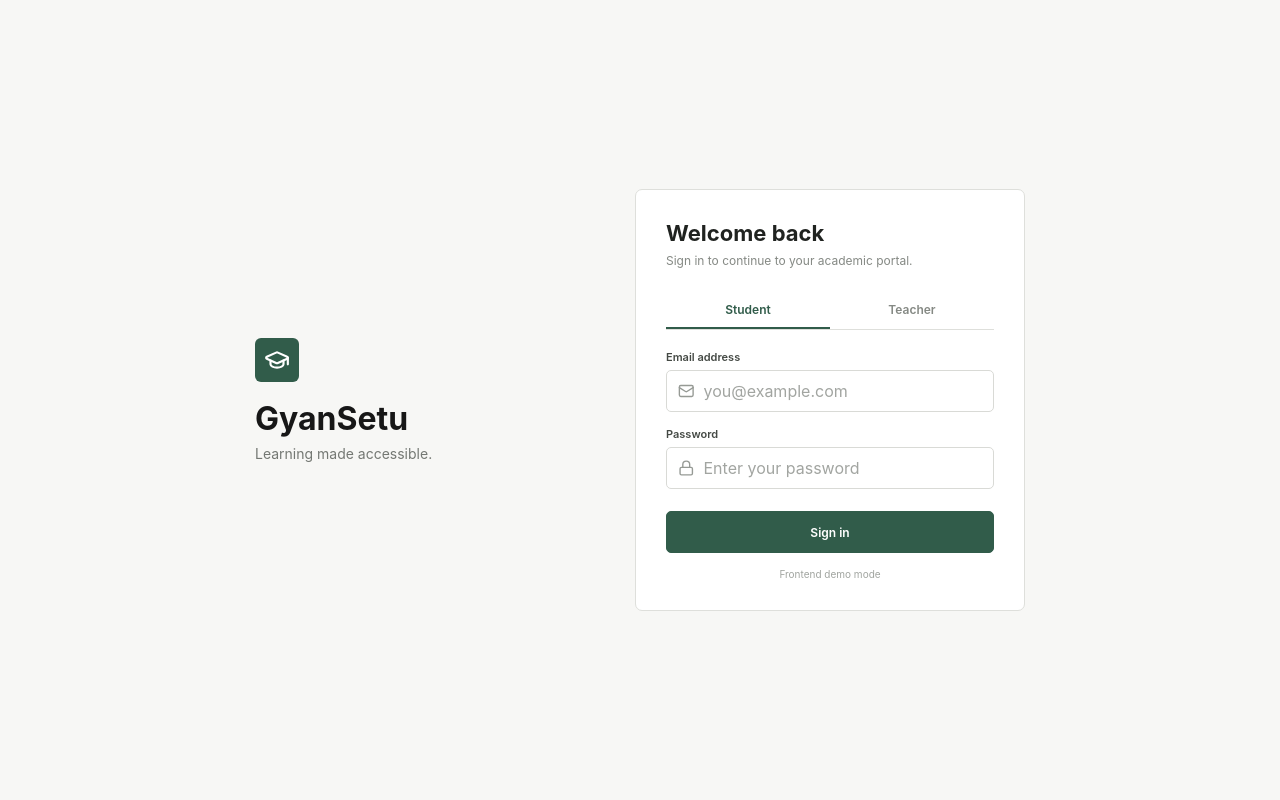
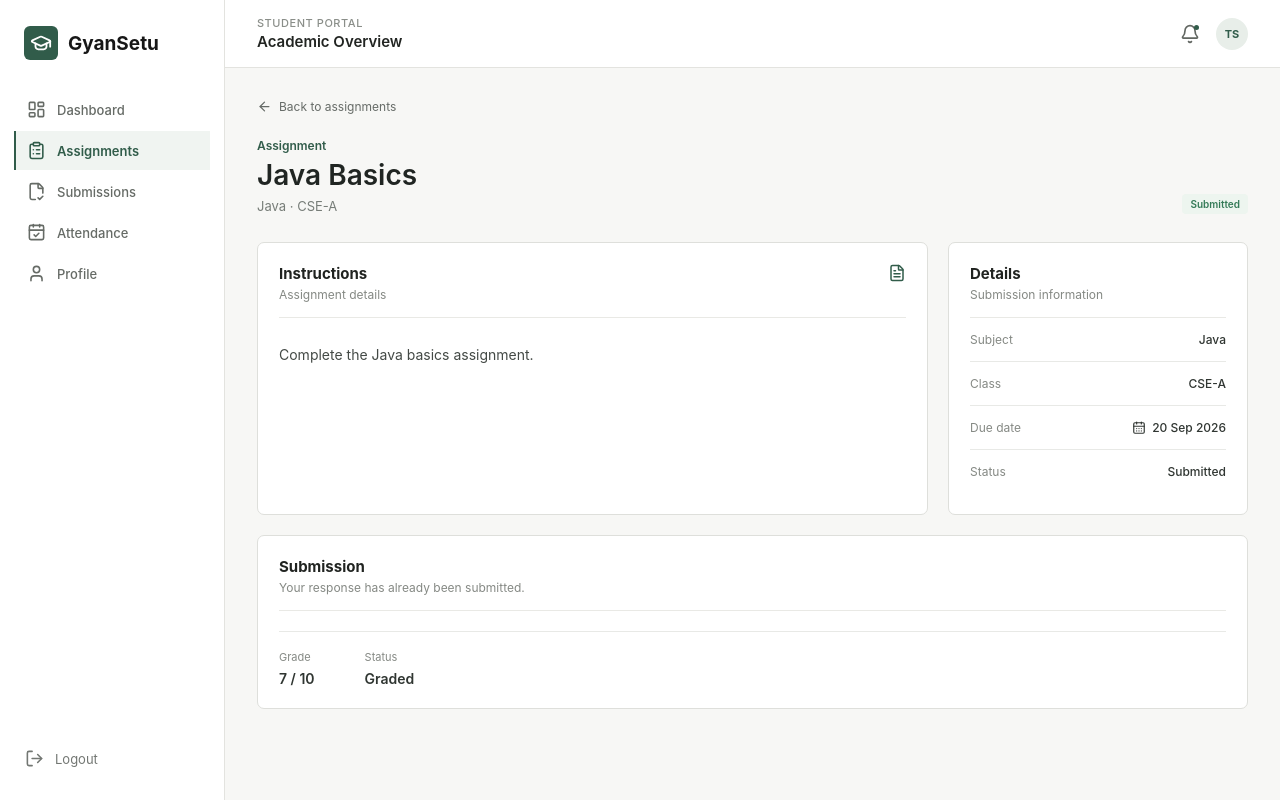
Before and after one commit to gauravu82274927/GyanSetu, a React app in the folder frontend/frontend/: page /student/assignments/1 in a window 1280 px wide. Before the commit this address led to /. Built offline with nearby package versions, Linux system fonts and the light colour scheme; the HTML template or start-up script is replaced by a standard one.

Commit message:
Build student assignment detail page

```diff
--- a/frontend/frontend/src/App.jsx
+++ b/frontend/frontend/src/App.jsx
@@ -1,5 +1,6 @@
 import { BrowserRouter, Routes, Route, Navigate } from "react-router-dom";
 import Login from "./pages/Login";
+import StudentAssignmentDetail from "./pages/student/StudentAssignmentDetail";
 import StudentDashboard from "./pages/student/StudentDashBoard";
 import StudentAssignments from "./pages/student/StudentAssignments";
 import StudentSubmissions from "./pages/student/StudentSubmissions";
@@ -20,6 +21,11 @@ function App() {
                 <Route
                     path="/student/assignments"
                     element={<StudentAssignments />}
+                />
+
+                <Route
+                    path="/student/assignments/:id"
+                    element={<StudentAssignmentDetail />}
                 />
 
                 <Route
--- a/frontend/frontend/src/index.css
+++ b/frontend/frontend/src/index.css
@@ -1020,3 +1020,178 @@ button {
         flex-direction: column;
     }
 }
+
+.back-link {
+    display: inline-flex;
+    align-items: center;
+    gap: 7px;
+    color: #666b67;
+    text-decoration: none;
+    font-size: 12px;
+    margin-bottom: 24px;
+}
+
+.back-link:hover {
+    color: #315c4a;
+}
+
+.assignment-detail-header {
+    display: flex;
+    align-items: flex-end;
+    justify-content: space-between;
+    gap: 20px;
+    margin-bottom: 28px;
+}
+
+.assignment-detail-header h1 {
+    margin: 4px 0 6px;
+    font-size: 28px;
+    font-weight: 600;
+    color: #202522;
+}
+
+.assignment-detail-header p:last-child {
+    margin: 0;
+    color: #777d78;
+    font-size: 13px;
+}
+
+.assignment-detail-grid {
+    display: grid;
+    grid-template-columns: minmax(0, 1fr) 300px;
+    gap: 20px;
+    margin-bottom: 20px;
+}
+
+.assignment-description-card,
+.assignment-info-card,
+.submission-card {
+    min-width: 0;
+}
+
+.assignment-description-card > .card-header svg {
+    color: #315c4a;
+}
+
+.assignment-description {
+    margin: 24px 0 4px;
+    color: #444a46;
+    font-size: 14px;
+    line-height: 1.8;
+}
+
+.detail-item {
+    display: flex;
+    align-items: center;
+    justify-content: space-between;
+    gap: 15px;
+    padding: 14px 0;
+    border-bottom: 1px solid #e8e9e6;
+    font-size: 12px;
+}
+
+.detail-item:last-child {
+    border-bottom: none;
+}
+
+.detail-item span {
+    color: #858984;
+}
+
+.detail-item strong {
+    display: flex;
+    align-items: center;
+    gap: 6px;
+    color: #303632;
+    font-weight: 500;
+}
+
+.submission-card {
+    margin-bottom: 30px;
+}
+
+.submission-form {
+    margin-top: 20px;
+}
+
+.submission-form textarea {
+    width: 100%;
+    min-height: 150px;
+    resize: vertical;
+    box-sizing: border-box;
+    padding: 13px 14px;
+    border: 1px solid #dfe2de;
+    border-radius: 5px;
+    background: #fafaf8;
+    color: #303632;
+    font-family: inherit;
+    font-size: 13px;
+    line-height: 1.6;
+    outline: none;
+}
+
+.submission-form textarea:focus {
+    border-color: #315c4a;
+    background: #fff;
+}
+
+.submission-form textarea::placeholder {
+    color: #a1a5a1;
+}
+
+.submission-actions {
+    display: flex;
+    justify-content: flex-end;
+    margin-top: 14px;
+}
+
+.primary-button {
+    border: 1px solid #315c4a;
+    background: #315c4a;
+    color: #fff;
+    padding: 10px 16px;
+    border-radius: 4px;
+    font-family: inherit;
+    font-size: 12px;
+    cursor: pointer;
+}
+
+.primary-button:hover {
+    background: #274c3d;
+}
+
+.submission-result {
+    display: flex;
+    gap: 50px;
+    margin-top: 20px;
+    padding-top: 18px;
+    border-top: 1px solid #e8e9e6;
+}
+
+.submission-result div {
+    display: flex;
+    flex-direction: column;
+    gap: 6px;
+}
+
+.submission-result span {
+    color: #858984;
+    font-size: 11px;
+}
+
+.submission-result strong {
+    color: #303632;
+    font-size: 14px;
+    font-weight: 600;
+}
+
+@media (max-width: 850px) {
+    .assignment-detail-grid {
+        grid-template-columns: 1fr;
+    }
+
+    .assignment-detail-header {
+        align-items: flex-start;
+        flex-direction: column;
+    }
+}
--- /dev/null
+++ b/frontend/frontend/src/pages/student/StudentAssignmentDetail.jsx
@@ -0,0 +1,156 @@
+import { ArrowLeft, CalendarDays, FileText } from "lucide-react";
+import { Link, useParams } from "react-router-dom";
+import Sidebar from "../../components/Sidebar";
+import Topbar from "../../components/Topbar";
+import { assignments } from "../../data/mockData";
+
+function StudentAssignmentDetail() {
+    const { id } = useParams();
+
+    const assignment = assignments.find(
+        (item) => String(item.id) === String(id)
+    );
+
+    if (!assignment) {
+        return (
+            <div className="app-layout">
+                <Sidebar />
+
+                <main className="main-content">
+                    <Topbar />
+
+                    <section className="page-content">
+                        <div className="empty-state">
+                            Assignment not found.
+                        </div>
+                    </section>
+                </main>
+            </div>
+        );
+    }
+
+    const isSubmitted = assignment.status === "Submitted";
+
+    return (
+        <div className="app-layout">
+            <Sidebar />
+
+            <main className="main-content">
+                <Topbar />
+
+                <section className="page-content">
+                    <Link to="/student/assignments" className="back-link">
+                        <ArrowLeft size={15} />
+                        Back to assignments
+                    </Link>
+
+                    <div className="assignment-detail-header">
+                        <div>
+                            <p className="welcome-label">Assignment</p>
+                            <h1>{assignment.title}</h1>
+                            <p>{assignment.subject} · {assignment.className}</p>
+                        </div>
+
+                        <span
+                            className={`status-badge ${
+                                isSubmitted ? "success" : "warning"
+                            }`}
+                        >
+                            {assignment.status}
+                        </span>
+                    </div>
+
+                    <div className="assignment-detail-grid">
+                        <section className="content-card assignment-description-card">
+                            <div className="card-header">
+                                <div>
+                                    <h2>Instructions</h2>
+                                    <p>Assignment details</p>
+                                </div>
+                                <FileText size={18} />
+                            </div>
+
+                            <p className="assignment-description">
+                                {assignment.description}
+                            </p>
+                        </section>
+
+                        <aside className="content-card assignment-info-card">
+                            <div className="card-header">
+                                <div>
+                                    <h2>Details</h2>
+                                    <p>Submission information</p>
+                                </div>
+                            </div>
+
+                            <div className="detail-item">
+                                <span>Subject</span>
+                                <strong>{assignment.subject}</strong>
+                            </div>
+
+                            <div className="detail-item">
+                                <span>Class</span>
+                                <strong>{assignment.className}</strong>
+                            </div>
+
+                            <div className="detail-item">
+                                <span>Due date</span>
+                                <strong>
+                                    <CalendarDays size={14} />
+                                    {assignment.dueDate}
+                                </strong>
+                            </div>
+
+                            <div className="detail-item">
+                                <span>Status</span>
+                                <strong>{assignment.status}</strong>
+                            </div>
+                        </aside>
+                    </div>
+
+                    <section className="content-card submission-card">
+                        <div className="card-header">
+                            <div>
+                                <h2>{isSubmitted ? "Submission" : "Submit Assignment"}</h2>
+                                <p>
+                                    {isSubmitted
+                                        ? "Your response has already been submitted."
+                                        : "Submit your answer before the deadline."}
+                                </p>
+                            </div>
+                        </div>
+
+                        {isSubmitted ? (
+                            <div className="submission-result">
+                                <div>
+                                    <span>Grade</span>
+                                    <strong>7 / 10</strong>
+                                </div>
+
+                                <div>
+                                    <span>Status</span>
+                                    <strong>Graded</strong>
+                                </div>
+                            </div>
+                        ) : (
+                            <div className="submission-form">
+                                <textarea
+                                    placeholder="Write your answer here..."
+                                    rows="7"
+                                />
+
+                                <div className="submission-actions">
+                                    <button className="primary-button">
+                                        Submit Assignment
+                                    </button>
+                                </div>
+                            </div>
+                        )}
+                    </section>
+                </section>
+            </main>
+        </div>
+    );
+}
+
+export default StudentAssignmentDetail;
--- a/frontend/frontend/src/pages/student/StudentAssignments.jsx
+++ b/frontend/frontend/src/pages/student/StudentAssignments.jsx
@@ -1,5 +1,5 @@
 import { useState } from "react";
-import { ArrowUpRight, Filter } from "lucide-react";
+import { Link } from "react-router-dom";import { ArrowUpRight, Filter } from "lucide-react";
 import Sidebar from "../../components/Sidebar";
 import Topbar from "../../components/Topbar";
 import { assignments } from "../../data/mockData";
@@ -110,10 +110,13 @@ function StudentAssignments() {
                                         {assignment.status}
                                     </span>
 
-                                    <button className="assignment-open">
-                                        Open
+                                    <Link
+                                        to={`/student/assignments/${assignment.id}`}
+                                        className="assignment-open"
+                                    >
+                                        View
                                         <ArrowUpRight size={14} />
-                                    </button>
+                                    </Link>
                                 </div>
                             )
                         )}
```
